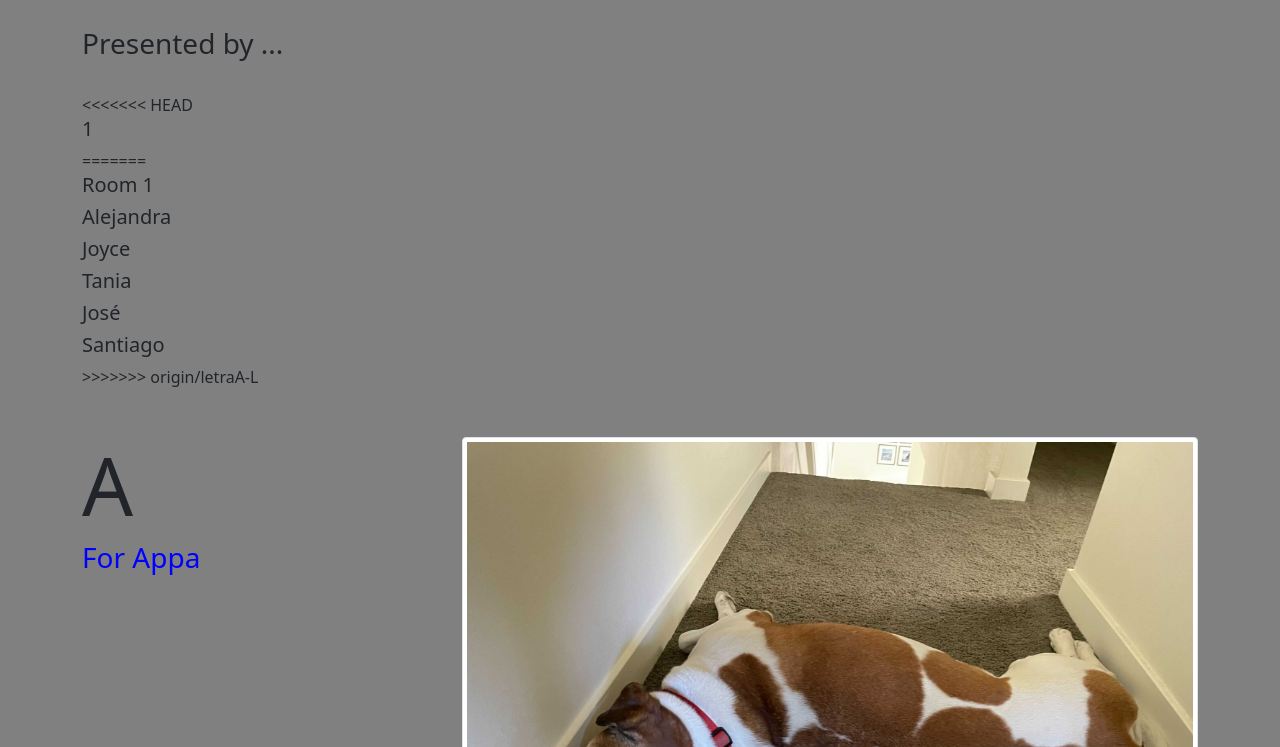
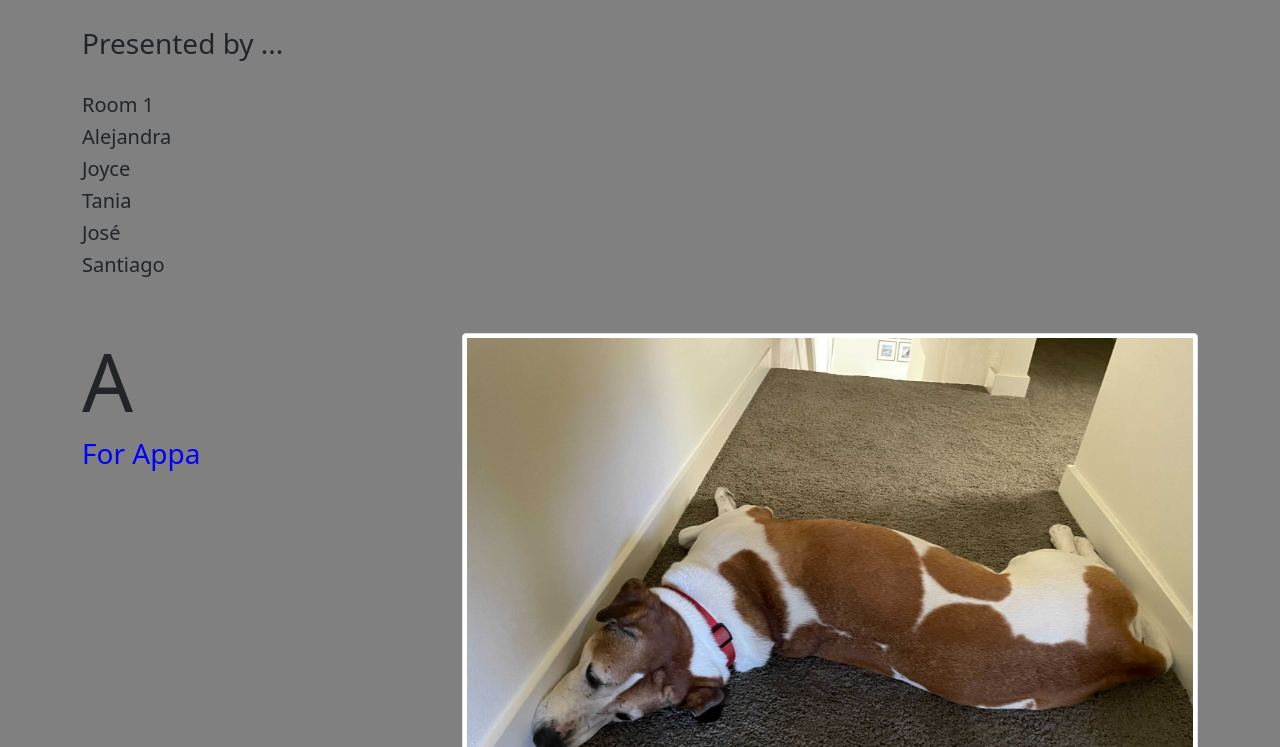
Before and after one commit to LilProgrammer-stack/ABC-Repository, a plain HTML site: page ad-l3-1.0/index.html in a window 1280 px wide. Shown: the part 53-800 px from the top of the page. Drawn offline with nearby package versions, Linux system fonts and the light colour scheme.

Commit message:
Add names and update index.html

```diff
--- a/ad-l3-1.0/index.html
+++ b/ad-l3-1.0/index.html
@@ -28,17 +28,12 @@
         <div class="row">
             <div class="col-12">
                 <!-- Enter each persons name in place of the "Insert Name Here" below -->
-<<<<<<< HEAD
-                <h5>1</h5>
-
-=======
                 <h5>Room 1</h5>
                 <h5>Alejandra</h5>
                 <h5>Joyce</h5>
                 <h5>Tania</h5>
                 <h5>José</h5>
                 <h5>Santiago</h5>
->>>>>>> origin/letraA-L
 
             </div>
         </div>
```
